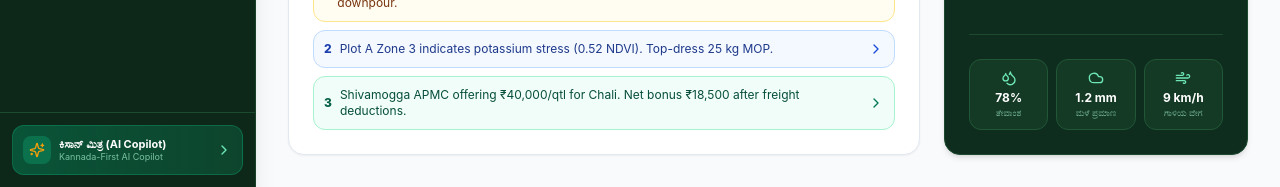
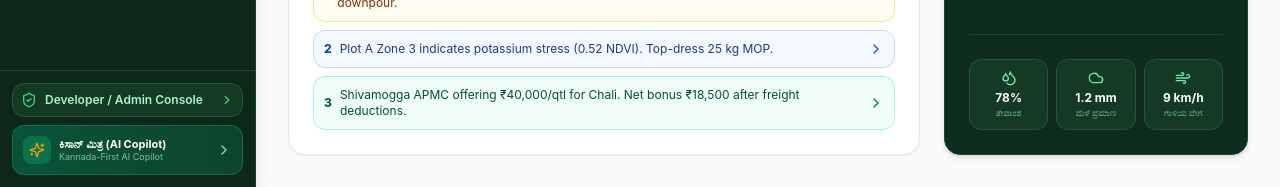
Before and after one commit to ApekshaJain639/KrisiSetu, a Next.js app in the folder apps/web/: page / in a window 1280 px wide. Shown: the part 760-947 px from the top of the page. Built offline with nearby package versions, Linux system fonts and the light colour scheme; no server answers.

Commit message:
feat(sidebar): add quick access button to Developer / Admin Console

```diff
--- a/apps/web/src/components/layout/Sidebar.tsx
+++ b/apps/web/src/components/layout/Sidebar.tsx
@@ -29,6 +29,7 @@
     setActiveTab,
     copilotOpen,
     setCopilotOpen,
+    setViewMode,
   } = useFarmStore();
 
   const t = useTranslation(language);
@@ -123,8 +124,19 @@
         })}
       </nav>
 
-      {/* Bottom Voice Copilot Shortcut */}
-      <div className="p-3 border-t border-[#1b4a2e]">
+      {/* Bottom Shortcuts */}
+      <div className="p-3 border-t border-[#1b4a2e] space-y-2">
+        <button
+          onClick={() => setViewMode("admin")}
+          className="w-full bg-[#143a23] hover:bg-[#1a4a2d] border border-[#235838] p-2 rounded-xl flex items-center justify-between text-left text-xs font-semibold text-emerald-200 transition"
+        >
+          <div className="flex items-center gap-2">
+            <ShieldCheck className="w-4 h-4 text-emerald-400" />
+            <span>Developer / Admin Console</span>
+          </div>
+          <ChevronRight className="w-3.5 h-3.5 text-emerald-400" />
+        </button>
+
         <button
           onClick={() => setCopilotOpen(!copilotOpen)}
           className="w-full bg-gradient-to-r from-emerald-600/40 to-emerald-500/20 hover:from-emerald-600/60 hover:to-emerald-500/40 border border-emerald-500/30 p-2.5 rounded-xl flex items-center justify-between text-left transition-all group"
```
